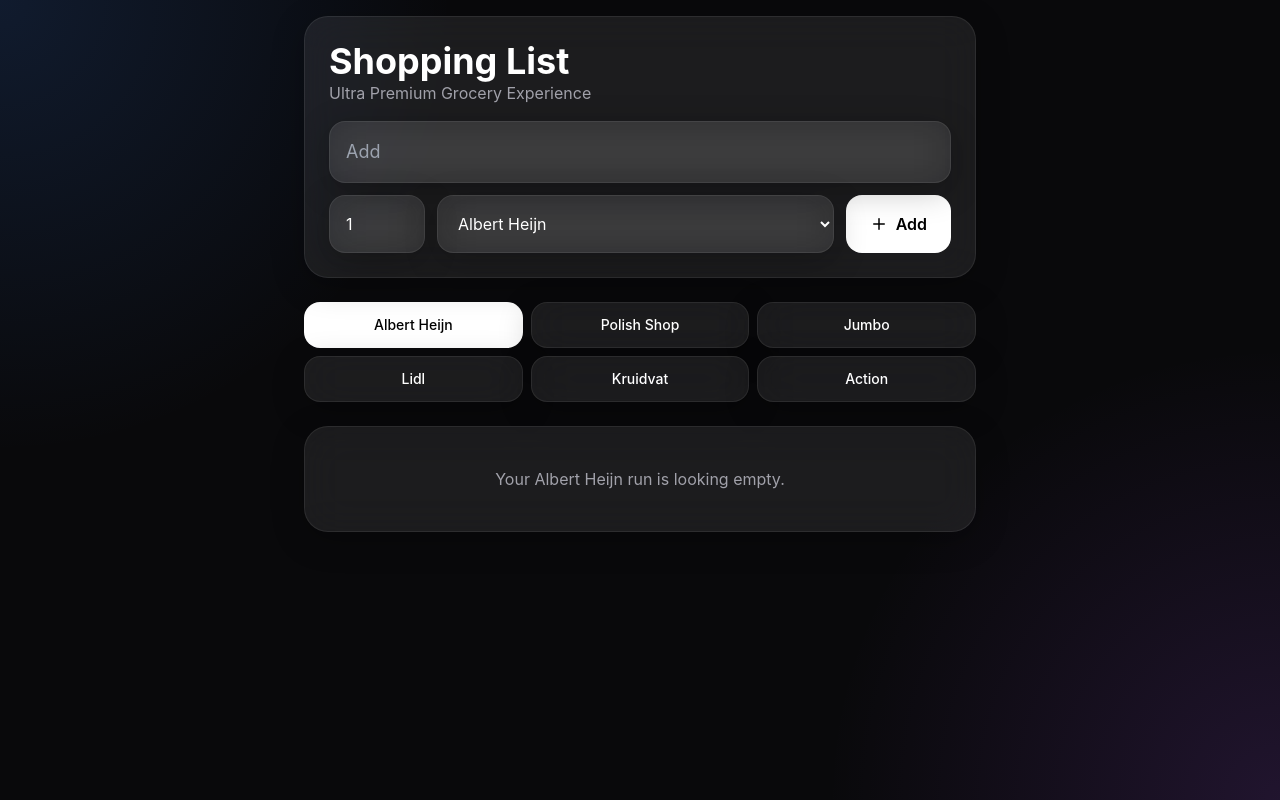
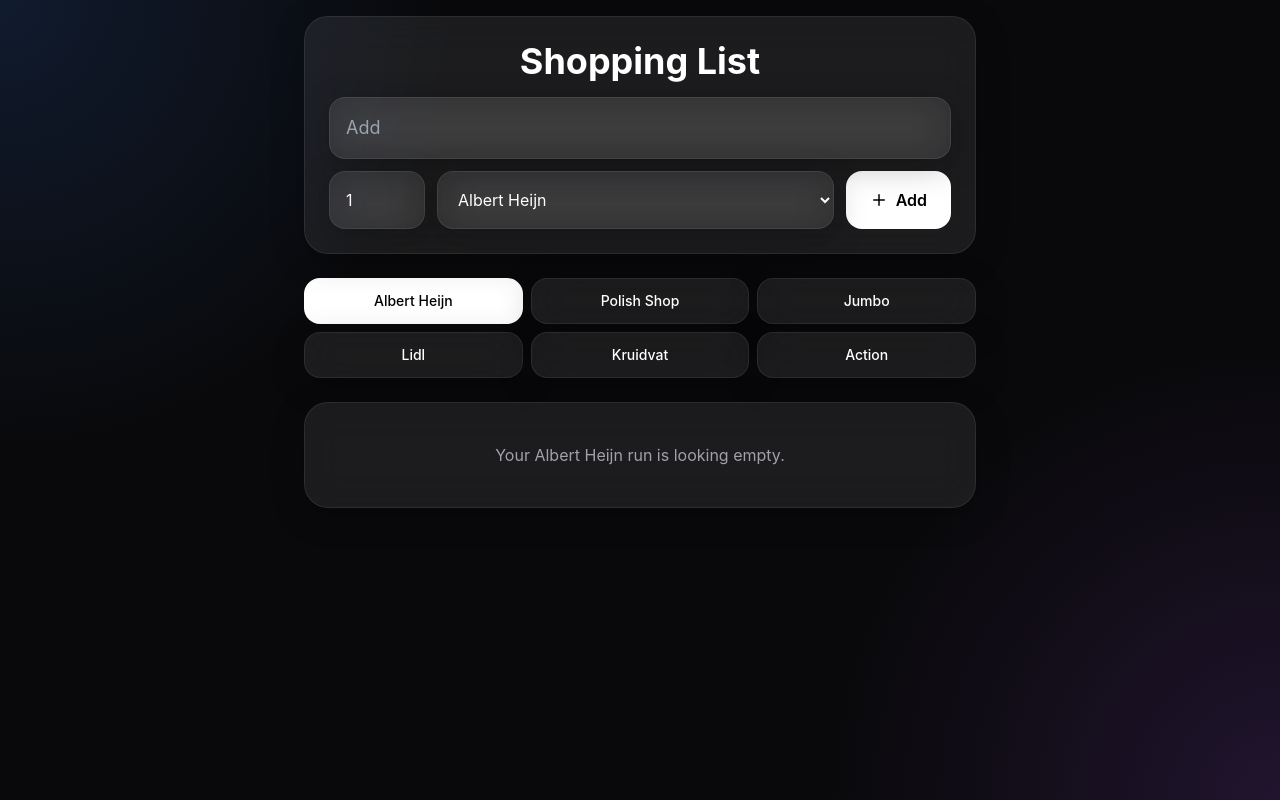
Before and after one commit to lucianpopa18/shopping-list-app, a React (Vite) app: page / in a window 1280 px wide. Built offline with nearby package versions, Linux system fonts and the light colour scheme.

Commit message:
Center title, remove subtitle

```diff
--- a/src/App.jsx
+++ b/src/App.jsx
@@ -66,11 +66,8 @@ export default function App() {
           animate={{ opacity: 1, y: 0 }}
           className="glass rounded-3xl p-6 sticky top-4 z-10 mb-6"
         >
-          <div className="flex items-center justify-between mb-4">
-            <div>
-              <h1 className="text-4xl font-bold">Shopping List</h1>
-              <p className="text-zinc-400">Ultra Premium Grocery Experience</p>
-            </div>
+          <div className="flex items-center justify-center mb-4">
+            <h1 className="text-4xl font-bold">Shopping List</h1>
           </div>
 
           <div className="flex flex-col gap-3">
```
